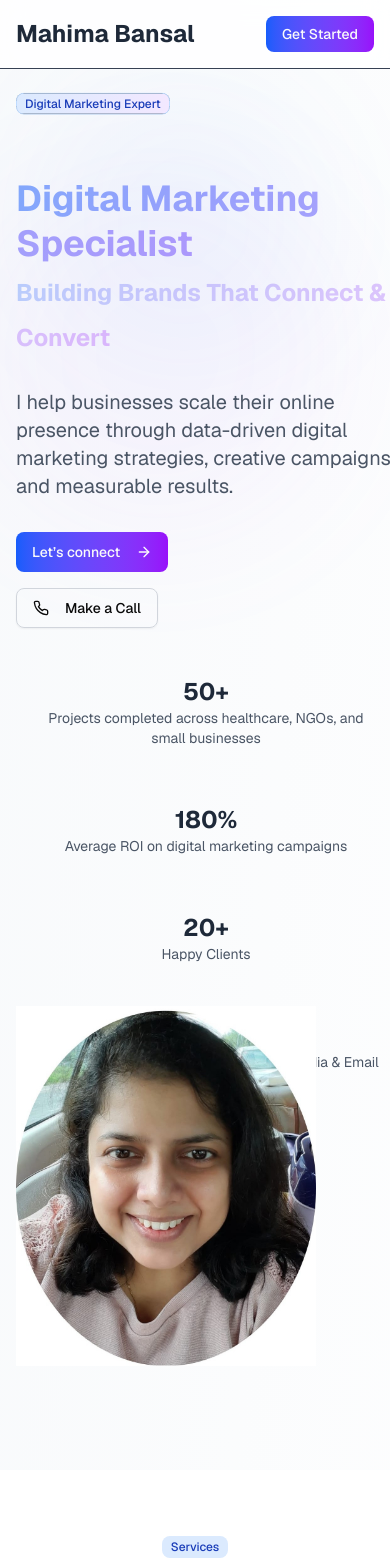
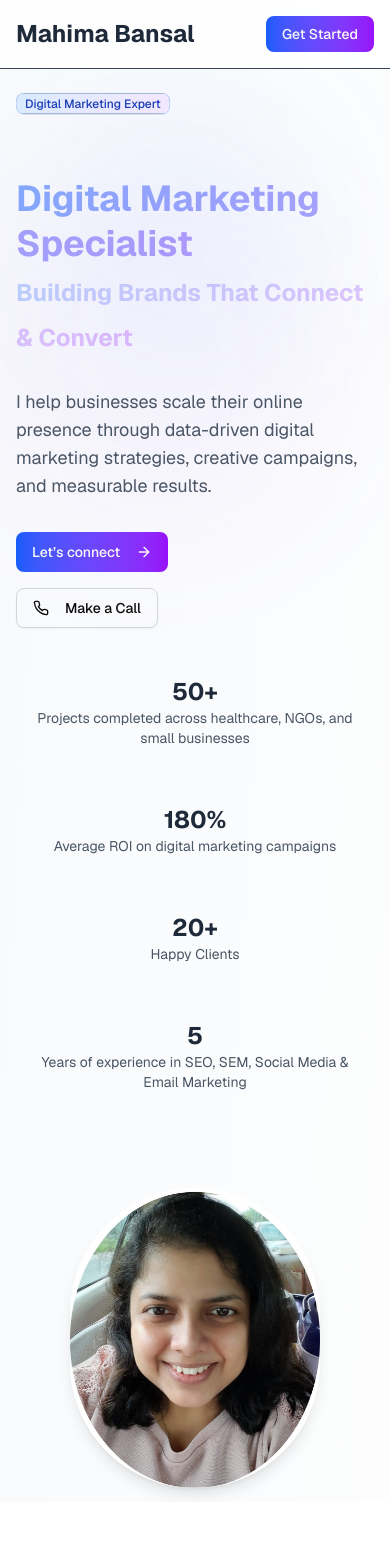
Before and after one commit to Sharshit24/mahimaPortfolio, a Next.js app: page / in a window 390 px wide. Shown: the top 1566 px of the page. Built offline with nearby package versions, Linux system fonts and the light colour scheme.

Commit message:
hero section totally responsive

```diff
--- a/app/page.tsx
+++ b/app/page.tsx
@@ -186,12 +186,11 @@ export default function DigitalMarketingPortfolio() {
               </AnimatedText>
 
               <AnimatedText delay={400}>
-                <h1 className="text-4xl md:text-6xl font-bold text-gray-800 mb-6 leading-tight hover:scale-105 transition-transform duration-500">
+                <h1 className="text-4xl md:text-6xl font-bold text-gray-800 mb-6 leading-tight">
                   <span className="bg-gradient-to-r from-blue-600 to-purple-600 bg-clip-text text-transparent animate-pulse">
-                    {" "}
                     Digital Marketing Specialist
-                    <br></br>
-                    <span className="bg-gradient-to-r from-blue-600 to-purple-600 bg-clip-text text-transparent animate-pulse text-2xl md:text-3xl font-bold text-gray-800 mb-6 leading-tight hover:scale-105 transition-transform duration-500">
+                    <br />
+                    <span className="bg-gradient-to-r from-blue-600 to-purple-600 bg-clip-text text-transparent animate-pulse text-2xl md:text-3xl font-bold leading-tight">
                       Building Brands That Connect & Convert
                     </span>
                   </span>
@@ -199,7 +198,7 @@ export default function DigitalMarketingPortfolio() {
               </AnimatedText>
 
               <AnimatedText delay={600}>
-                <p className="text-xl text-gray-600 max-w-2xl mx-auto hover:text-blue-800 transition-color duration-300">
+                <p className="text-lg md:text-xl text-gray-600 max-w-2xl mx-auto hover:text-blue-800 transition-colors duration-300">
                   I help businesses scale their online presence through
                   data-driven digital marketing strategies, creative campaigns,
                   and measurable results.
@@ -267,18 +266,12 @@ export default function DigitalMarketingPortfolio() {
             </div>
 
             {/* Second Portion - User Photo */}
-            <div
-              className="lg:col-span-1 flex justify-center lg:justify-end items-center"
-              style={{
-                height: "500px",
-                marginTop: "-250px",
-                marginRight: "80px",
-              }}
-            >
-              <div className="relative w-[300px] h-[300px] ">
+            <div className="lg:col-span-1 flex justify-center lg:justify-end items-center">
+              <div className="relative w-[250px] h-[250px] sm:w-[300px] sm:h-[300px] mt-8 lg:mt-[-150px] lg:mr-20">
                 <Image
                   src={imageLogo}
                   alt="Mahima - Digital Marketing Professional"
+                  className="rounded-full shadow-lg"
                 />
               </div>
             </div>
```
